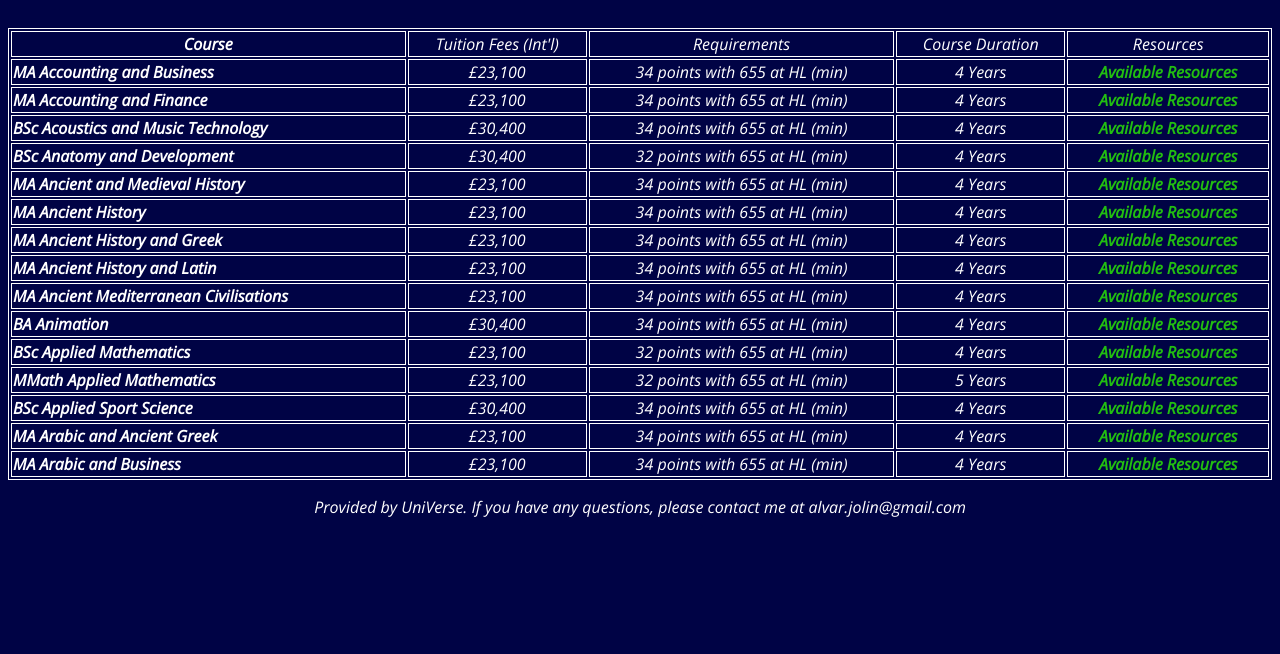
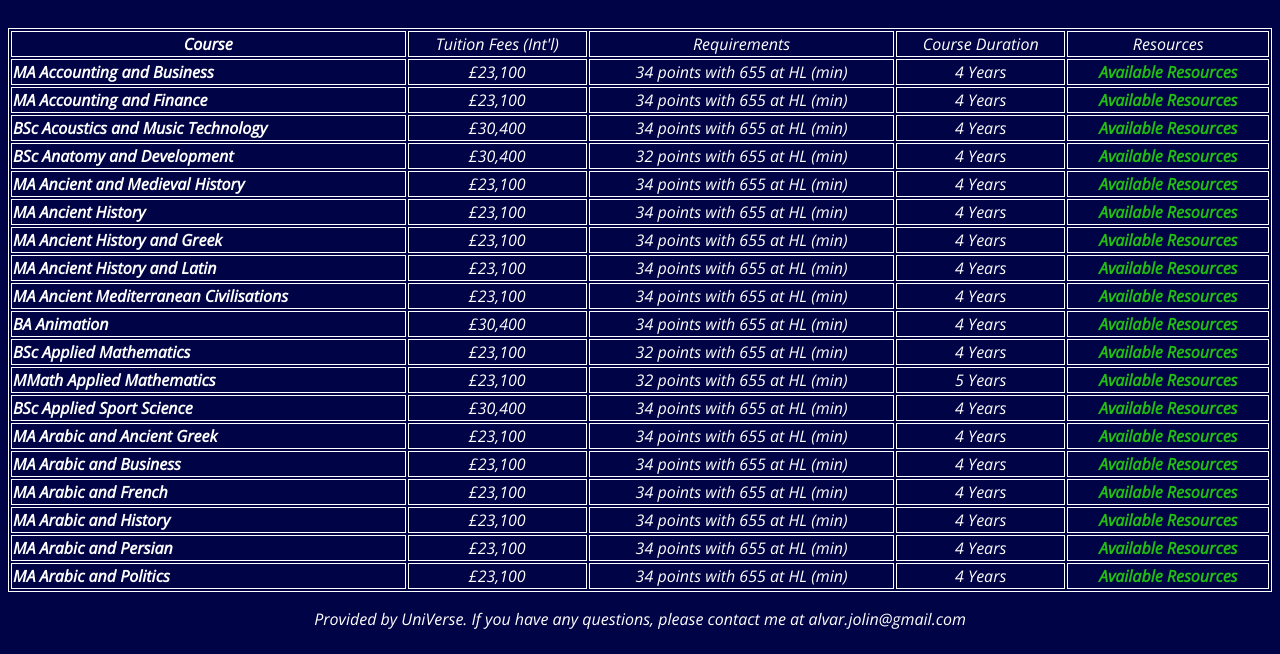
Before and after one commit to AlvarJolin/UniVerse, a plain HTML site: page Edinburghcourses.html in a window 1280 px wide. Shown: the part 166-820 px from the top of the page. Drawn offline with nearby package versions, Linux system fonts and the light colour scheme.

Commit message:
Update Edinburghcourses.html

```diff
--- a/Edinburghcourses.html
+++ b/Edinburghcourses.html
@@ -141,6 +141,34 @@
                         <td style="text-align: center">4 Years</td>
                         <td style="text-align: center"><a class="availableresources" href="https://www.ed.ac.uk/studying/undergraduate/degrees/index.php?action=programme&code=TN61">Available Resources</a></td>
                     </tr>
+                    <tr>
+                        <td><b>MA Arabic and French</b></td>
+                        <td style="text-align: center">£23,100</td>
+                        <td style="text-align: center">34 points with 655 at HL (min)</td>
+                        <td style="text-align: center">4 Years</td>
+                        <td style="text-align: center"><a class="availableresources" href="https://www.ed.ac.uk/studying/undergraduate/degrees/index.php?action=programme&code=TR61">Available Resources</a></td>
+                    </tr>
+                    <tr>
+                        <td><b>MA Arabic and History</b></td>
+                        <td style="text-align: center">£23,100</td>
+                        <td style="text-align: center">34 points with 655 at HL (min)</td>
+                        <td style="text-align: center">4 Years</td>
+                        <td style="text-align: center"><a class="availableresources" href="https://www.ed.ac.uk/studying/undergraduate/degrees/index.php?action=programme&code=TV61">Available Resources</a></td>
+                    </tr>
+                    <tr>
+                        <td><b>MA Arabic and Persian</b></td>
+                        <td style="text-align: center">£23,100</td>
+                        <td style="text-align: center">34 points with 655 at HL (min)</td>
+                        <td style="text-align: center">4 Years</td>
+                        <td style="text-align: center"><a class="availableresources" href="https://www.ed.ac.uk/studying/undergraduate/degrees/index.php?action=programme&code=T621">Available Resources</a></td>
+                    </tr>
+                    <tr>
+                        <td><b>MA Arabic and Politics</b></td>
+                        <td style="text-align: center">£23,100</td>
+                        <td style="text-align: center">34 points with 655 at HL (min)</td>
+                        <td style="text-align: center">4 Years</td>
+                        <td style="text-align: center"><a class="availableresources" href="https://www.ed.ac.uk/studying/undergraduate/degrees/index.php?action=programme&code=TL62">Available Resources</a></td>
+                    </tr>
               </table>
 
             </div>
```
